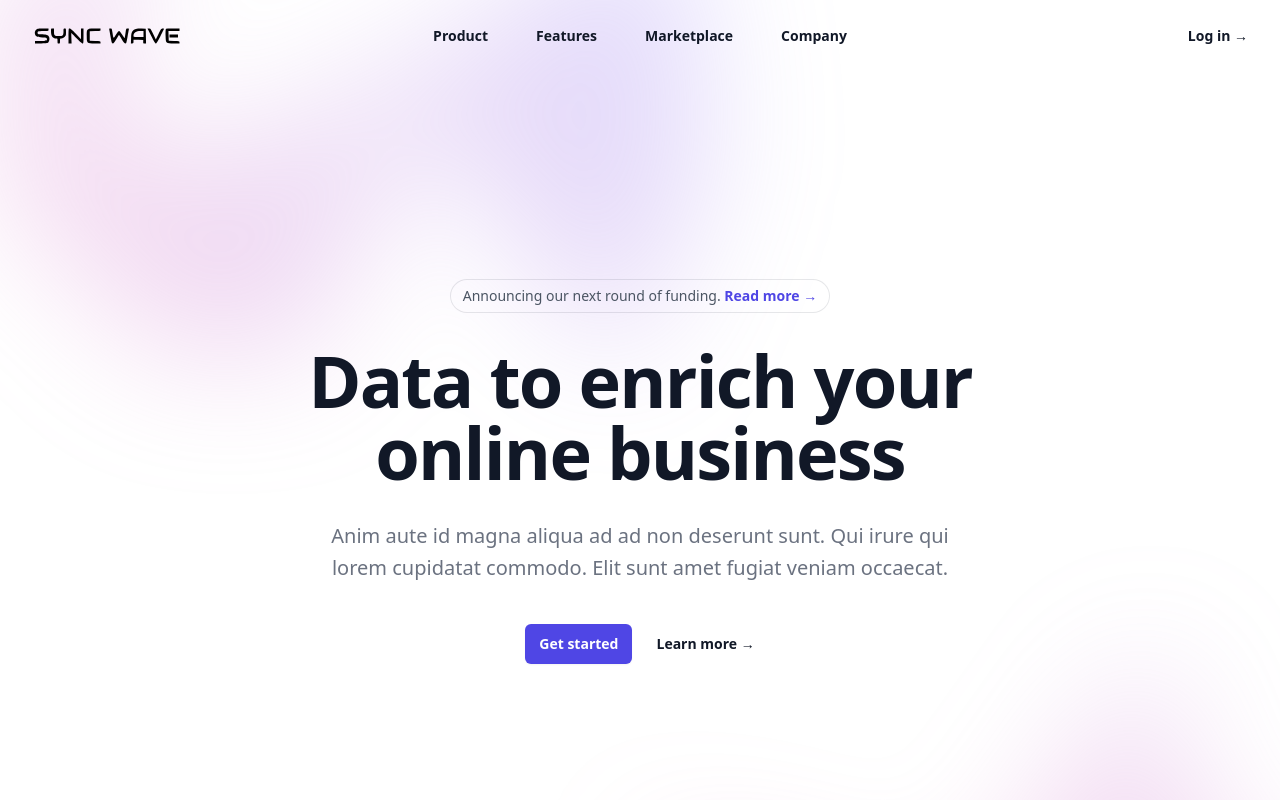
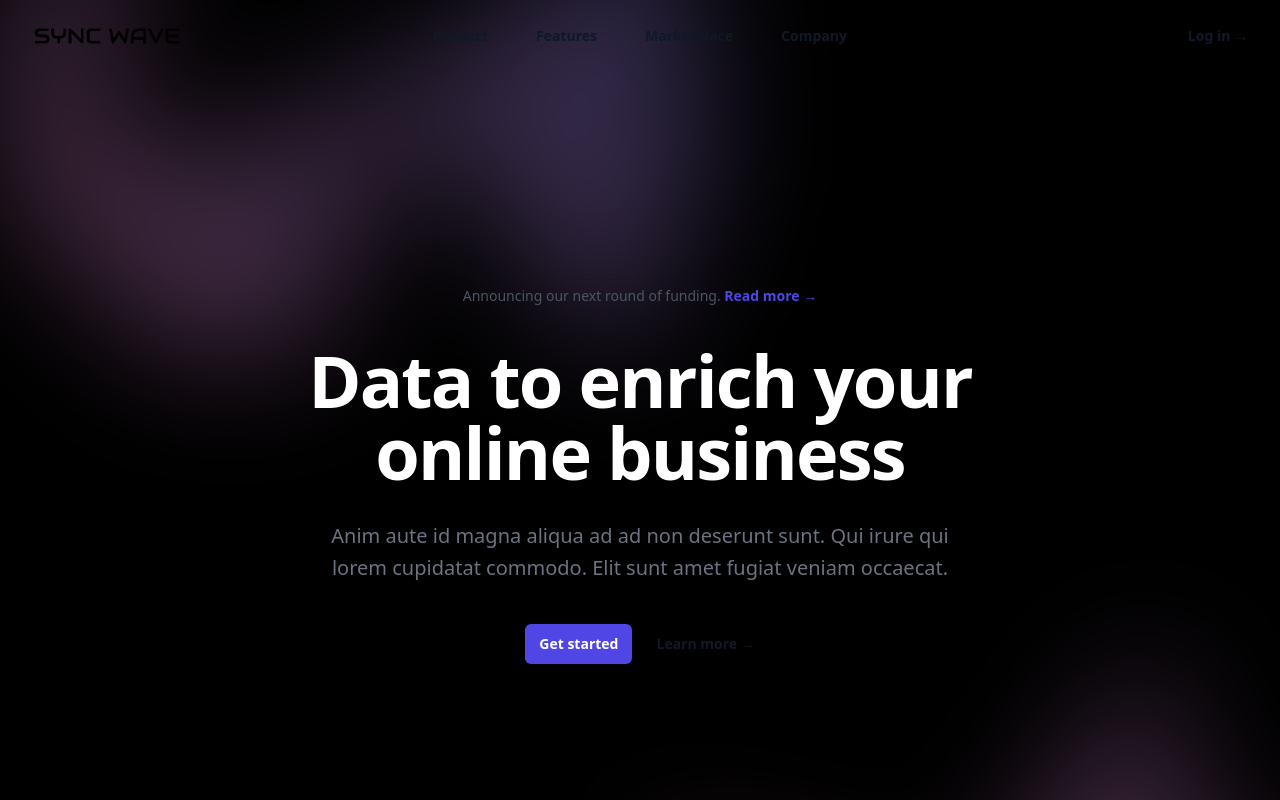
Before and after one commit to indrajitatodariya/hackathon-, a React app in the folder landingpage/: page / in a window 1280 px wide. Shown: the top 800 px of the page. Built offline with nearby package versions, Linux system fonts and the light colour scheme; the HTML template or start-up script is replaced by a standard one.

Commit message:
dark to white

```diff
--- a/landingpage/src/hero.jsx
+++ b/landingpage/src/hero.jsx
@@ -15,7 +15,7 @@ export default function Hero() {
   const [mobileMenuOpen, setMobileMenuOpen] = useState(false)
 
   return (
-    <div className="bg-white">
+    <div className="bg-black text-white">
       <header className="absolute inset-x-0 top-0 z-50">
         <nav aria-label="Global" className="flex items-center justify-between p-6 lg:px-8">
           <div className="flex lg:flex-1">
@@ -123,7 +123,7 @@ export default function Hero() {
             </div>
           </div>
           <div className="text-center">
-            <h1 className="text-balance text-5xl font-semibold tracking-tight text-gray-900 sm:text-7xl">
+            <h1 className="text-balance text-5xl font-semibold tracking-tight text-white-900 sm:text-7xl">
               Data to enrich your online business
             </h1>
             <p className="mt-8 text-pretty text-lg font-medium text-gray-500 sm:text-xl/8">
```
Also changed, not shown: 1 other file (tests, documents, lock files or other folders).
